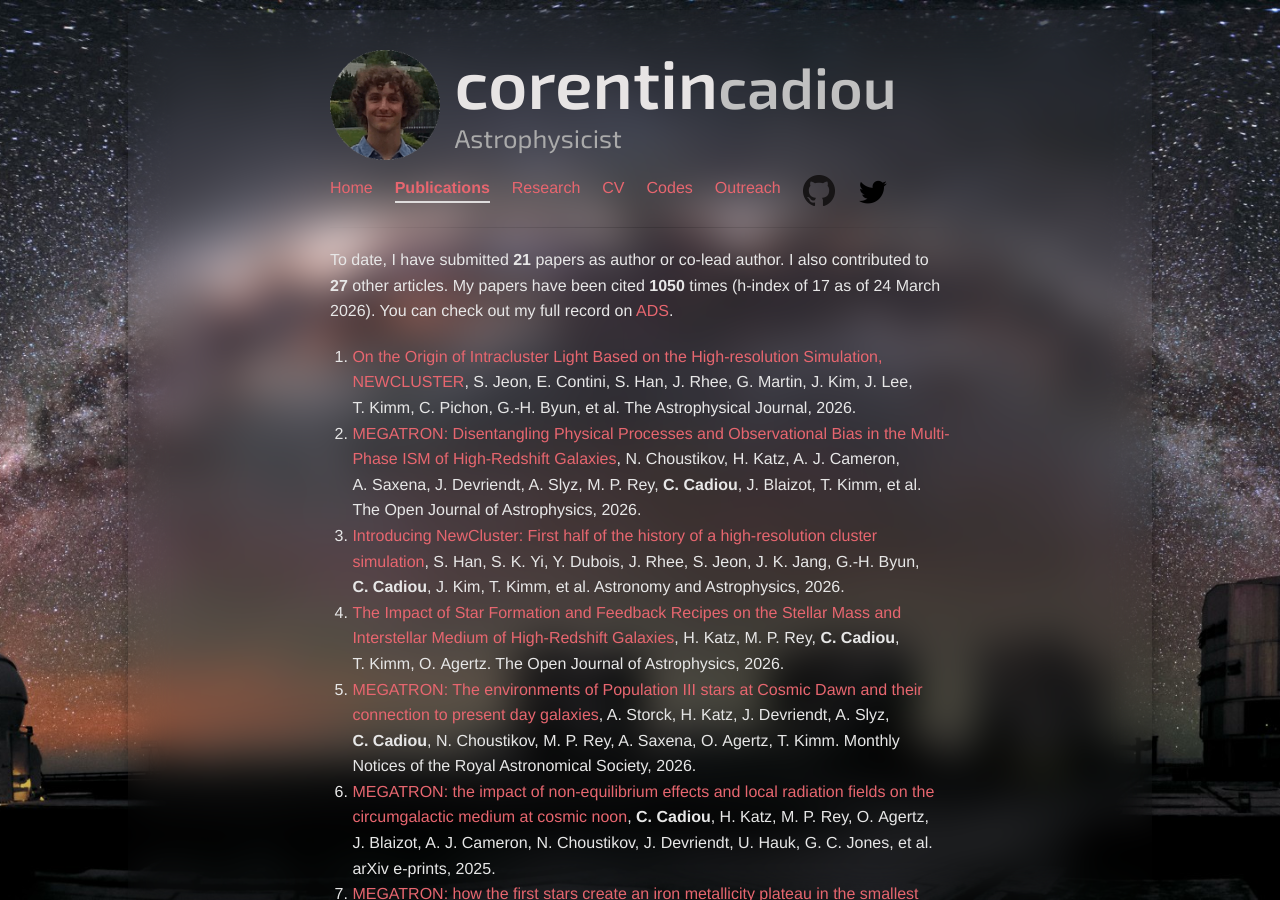
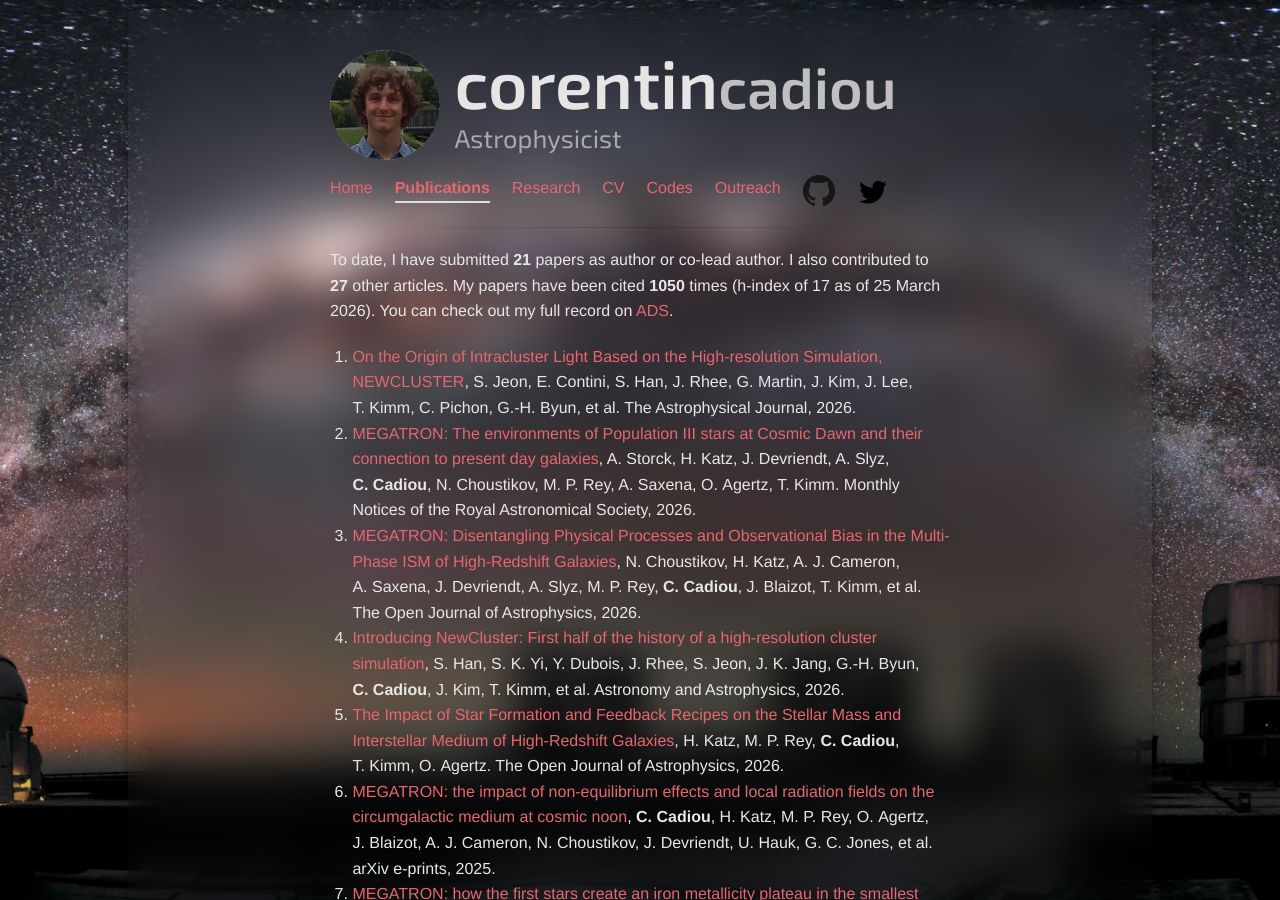
Before and after one commit to cphyc/cphyc.github.io, a Jekyll site: the page built from publications/index.html, in a window 1280 px wide and 900 px high. Built offline with Jekyll 4.4.1, drawn with Linux system fonts in a browser that asks for light colours; nearby versions of some CDN libraries; part of the change alters nothing that is shown; some of the changed text lies outside the part shown.

Commit message:
Update publications and CV [skip ci]
Automated update via GitHub Actions

```diff
--- a/publications/index.html
+++ b/publications/index.html
@@ -8,7 +8,7 @@ description: My Publications
 <p>
   To date, I have submitted <b>21</b> papers as author or co-lead author.
   I also contributed to <b>27</b> other articles.
-  My papers have been cited <b>1050</b> times (h-index of 17 as of 24 March 2026).
+  My papers have been cited <b>1050</b> times (h-index of 17 as of 25 March 2026).
   You can check out my full record on <a href="https://ui.adsabs.harvard.edu/search/q=((author%3A%22Cadiou%2C%20C%22))%20-bibstem%3A%22zndo%22%20collection%3Aastronomy&sort=date%20desc%2C%20bibcode%20desc&p_=0" target="_blank">ADS</a>.
 </p>
 <ol>
@@ -50,6 +50,42 @@ description: My Publications
       et al.
 
     The Astrophysical Journal, 2026.
+  </li>
+
+  <li>
+    <a href="https://arxiv.org/abs/2510.06853">MEGATRON: The environments of Population III stars at Cosmic Dawn and their connection to present day galaxies</a>,
+
+
+      A.&nbsp;Storck,
+
+
+      H.&nbsp;Katz,
+
+
+      J.&nbsp;Devriendt,
+
+
+      A.&nbsp;Slyz,
+
+    <b>
+      C.&nbsp;Cadiou</b>,
+
+
+      N.&nbsp;Choustikov,
+
+
+      M. P.&nbsp;Rey,
+
+
+      A.&nbsp;Saxena,
+
+
+      O.&nbsp;Agertz,
+
+
+      T.&nbsp;Kimm.
+
+    Monthly Notices of the Royal Astronomical Society, 2026.
   </li>
 
   <li>
@@ -149,42 +185,6 @@ description: My Publications
       O.&nbsp;Agertz.
 
     The Open Journal of Astrophysics, 2026.
-  </li>
-
-  <li>
-    <a href="">MEGATRON: The environments of Population III stars at Cosmic Dawn and their connection to present day galaxies</a>,
-
-
-      A.&nbsp;Storck,
-
-
-      H.&nbsp;Katz,
-
-
-      J.&nbsp;Devriendt,
-
-
-      A.&nbsp;Slyz,
-
-    <b>
-      C.&nbsp;Cadiou</b>,
-
-
-      N.&nbsp;Choustikov,
-
-
-      M. P.&nbsp;Rey,
-
-
-      A.&nbsp;Saxena,
-
-
-      O.&nbsp;Agertz,
-
-
-      T.&nbsp;Kimm.
-
-    Monthly Notices of the Royal Astronomical Society, 2026.
   </li>
 
   <li>
@@ -1090,7 +1090,7 @@ description: My Publications
     <b>
       C.&nbsp;Cadiou</b>.
 
-    The Bulletin of The Korean Astronomical Society, 2021.
+    Bulletin of Korean Astronomical Society, 2021.
   </li>
 
   <li>
```
Also changed, not shown: 2 other files.
